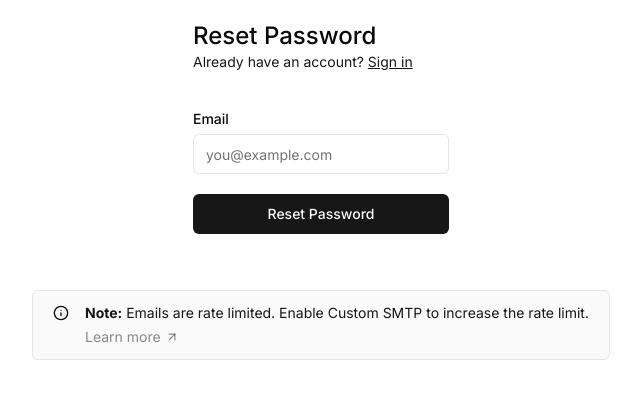
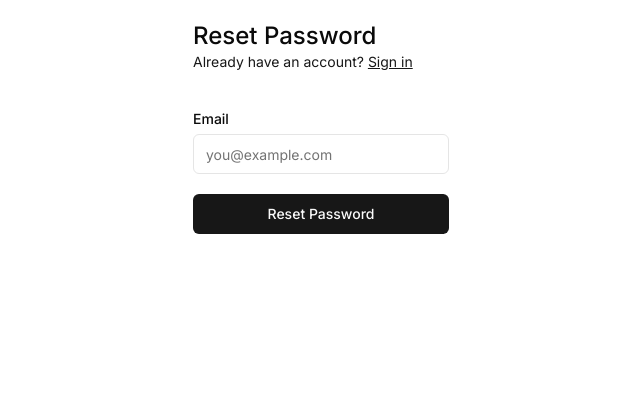
Before and after one commit to Amusac/nextjs-supabase-template, a Next.js app: page /forgot-password in a window 1280 px wide. Shown: the top 398 px of the page, without its empty margins (319-960 px from the left). Built offline with nearby package versions, Linux system fonts and the light colour scheme.

Commit message:
smpt-messageの削除

```diff
--- a/app/(auth-pages)/forgot-password/page.tsx
+++ b/app/(auth-pages)/forgot-password/page.tsx
@@ -4,7 +4,6 @@ import { SubmitButton } from "@/components/submit-button";
 import { Input } from "@/components/ui/input";
 import { Label } from "@/components/ui/label";
 import Link from "next/link";
-import { SmtpMessage } from "../smtp-message";
 
 export default function ForgotPassword({
 	searchParams,
@@ -32,7 +31,6 @@ export default function ForgotPassword({
 					<FormMessage message={searchParams} />
 				</div>
 			</form>
-			<SmtpMessage />
 		</>
 	);
 }
--- a/app/(auth-pages)/sign-up/page.tsx
+++ b/app/(auth-pages)/sign-up/page.tsx
@@ -4,7 +4,6 @@ import { SubmitButton } from "@/components/submit-button";
 import { Input } from "@/components/ui/input";
 import { Label } from "@/components/ui/label";
 import Link from "next/link";
-import { SmtpMessage } from "../smtp-message";
 
 export default function Signup({ searchParams }: { searchParams: Message }) {
 	if ("message" in searchParams) {
@@ -42,7 +41,6 @@ export default function Signup({ searchParams }: { searchParams: Message }) {
 					<FormMessage message={searchParams} />
 				</div>
 			</form>
-			<SmtpMessage />
 		</>
 	);
 }
--- a/app/(auth-pages)/smtp-message.tsx
+++ /dev/null
@@ -1,25 +0,0 @@
-import { ArrowUpRight, InfoIcon } from "lucide-react";
-import Link from "next/link";
-
-export function SmtpMessage() {
-	return (
-		<div className="bg-muted/50 px-5 py-3 border rounded-md flex gap-4">
-			<InfoIcon size={16} className="mt-0.5" />
-			<div className="flex flex-col gap-1">
-				<small className="text-sm text-secondary-foreground">
-					<strong> Note:</strong> Emails are rate limited. Enable Custom SMTP to
-					increase the rate limit.
-				</small>
-				<div>
-					<Link
-						href="https://supabase.com/docs/guides/auth/auth-smtp"
-						target="_blank"
-						className="text-primary/50 hover:text-primary flex items-center text-sm gap-1"
-					>
-						Learn more <ArrowUpRight size={14} />
-					</Link>
-				</div>
-			</div>
-		</div>
-	);
-}
```
